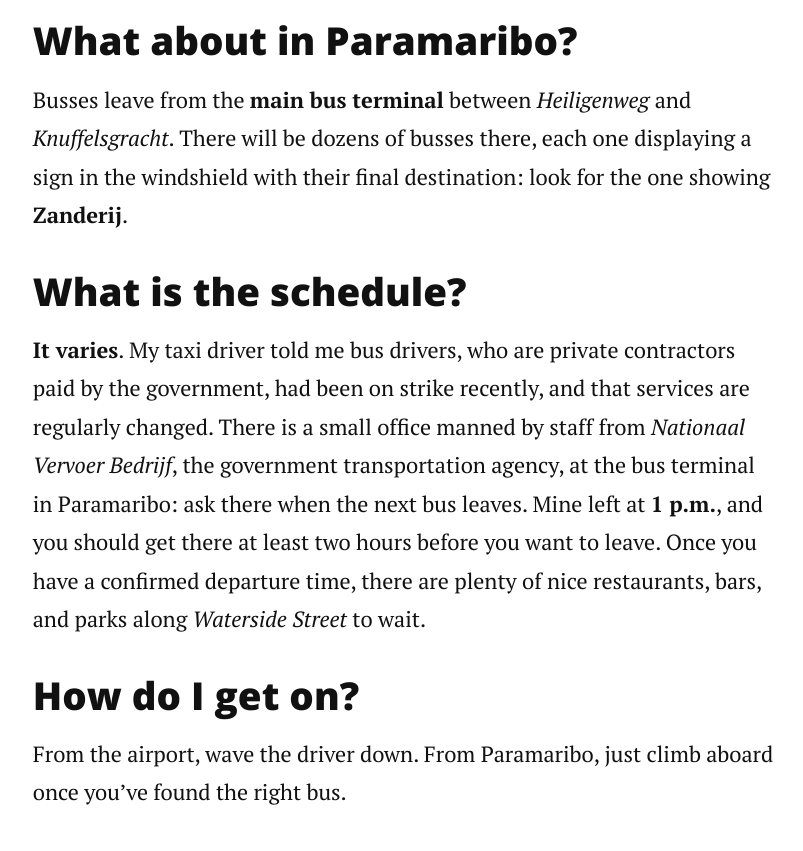
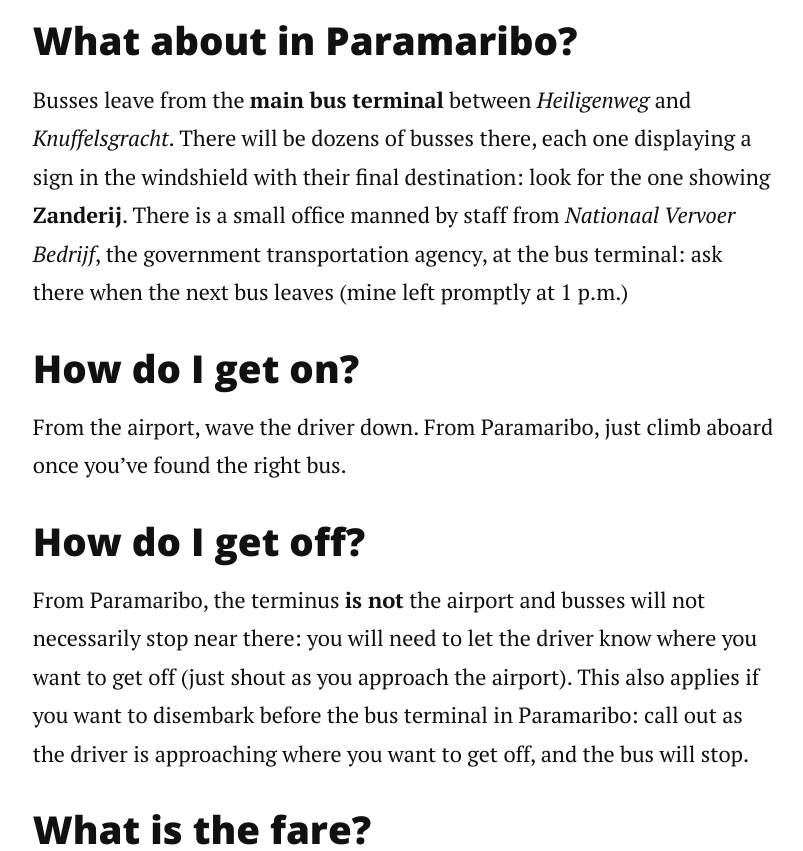
Before and after one commit to RatherBeExploring/ratherbeexploring.github.io, a Jekyll site: the page built from _posts/2026-01-14-paramaribo-airport-bus.markdown, in a window 1280 px wide and 1400 px high, scrolled down 2095 px, cut to the strip 60-911 px from the top of the window. Shown: the whole strip, without its empty margins (236-1039 px from the left). Built offline with Jekyll 4.4.1, drawn with Linux system fonts in a browser that asks for light colours; nearby versions of some CDN libraries; some of the changed text lies outside the part shown.

Commit message:
Update 2026-01-14-paramaribo-airport-bus.markdown

```diff
--- a/_posts/2026-01-14-paramaribo-airport-bus.markdown
+++ b/_posts/2026-01-14-paramaribo-airport-bus.markdown
@@ -6,7 +6,7 @@
 image: surinamefeatured.jpg
 ---
 
-<p class="intro"><span class="dropcap">J</span>ohan Adolf Pengel International Airport, the main international gateway to Suriname, is nowhere near Paramaribo, the city it serves.  This leads to expensive taxi fares: <strong>$50 USD</strong> one-way, or <strong>$20-$30 USD</strong> one-way for a shared ride (which is what I did on arrival).  There is another option: regular, relatively reliable public busses run between downtown Paramaribo and the airport, taking under two hours each way and costing just a few dollars.  Here's what I wished I had known before making the trip.</p>
+<p class="intro"><span class="dropcap">J</span>ohan Adolf Pengel International Airport, the main international gateway to Suriname, is nowhere near Paramaribo, the city it serves.  This leads to expensive taxi fares: <strong>$50 USD</strong> one-way, or <strong>$20-$30 USD</strong> one-way for a shared ride (which is what I did on arrival).  There is another option: public busses run between downtown Paramaribo and the airport, taking under two hours each way and costing the equivalent of around <strong>$1 USD</strong>.  Here's what I wished I had known before making the trip:</p>
 
 ### Where is the bus stop at the airport?
 
@@ -19,11 +19,7 @@
 
 ### What about in Paramaribo?
 
-Busses leave from the **main bus terminal** between *Heiligenweg* and *Knuffelsgracht*.  There will be dozens of busses there, each one displaying a sign in the windshield with their final destination: look for the one showing **Zanderij**.
-
-### What is the schedule?
-
-**It varies**.  My taxi driver told me bus drivers, who are private contractors paid by the government, had been on strike recently, and that services are regularly changed.  There is a small office manned by staff from *Nationaal Vervoer Bedrijf*, the government transportation agency, at the bus terminal in Paramaribo: ask there when the next bus leaves.  Mine left at **1 p.m.**, and you should get there at least two hours before you want to leave.  Once you have a confirmed departure time, there are plenty of nice restaurants, bars, and parks along *Waterside Street* to wait.
+Busses leave from the **main bus terminal** between *Heiligenweg* and *Knuffelsgracht*.  There will be dozens of busses there, each one displaying a sign in the windshield with their final destination: look for the one showing **Zanderij**.  There is a small office manned by staff from *Nationaal Vervoer Bedrijf*, the government transportation agency, at the bus terminal: ask there when the next bus leaves (mine left promptly at 1 p.m.)
 
 ### How do I get on?
 
@@ -31,7 +27,7 @@
 
 ### How do I get off?
 
-From Paramaribo, the terminus **is not** the airport: you will need to let the driver know where you want to get off (just shout as you approach the airport).  This also applies if you want to disembark before the bus terminal in Paramaribo: call out as the driver is approaching where you want to get off, and the bus will stop.
+From Paramaribo, the terminus **is not** the airport and busses will not necessarily stop near there: you will need to let the driver know where you want to get off (just shout as you approach the airport).  This also applies if you want to disembark before the bus terminal in Paramaribo: call out as the driver is approaching where you want to get off, and the bus will stop.
 
 ### What is the fare?
 
```
